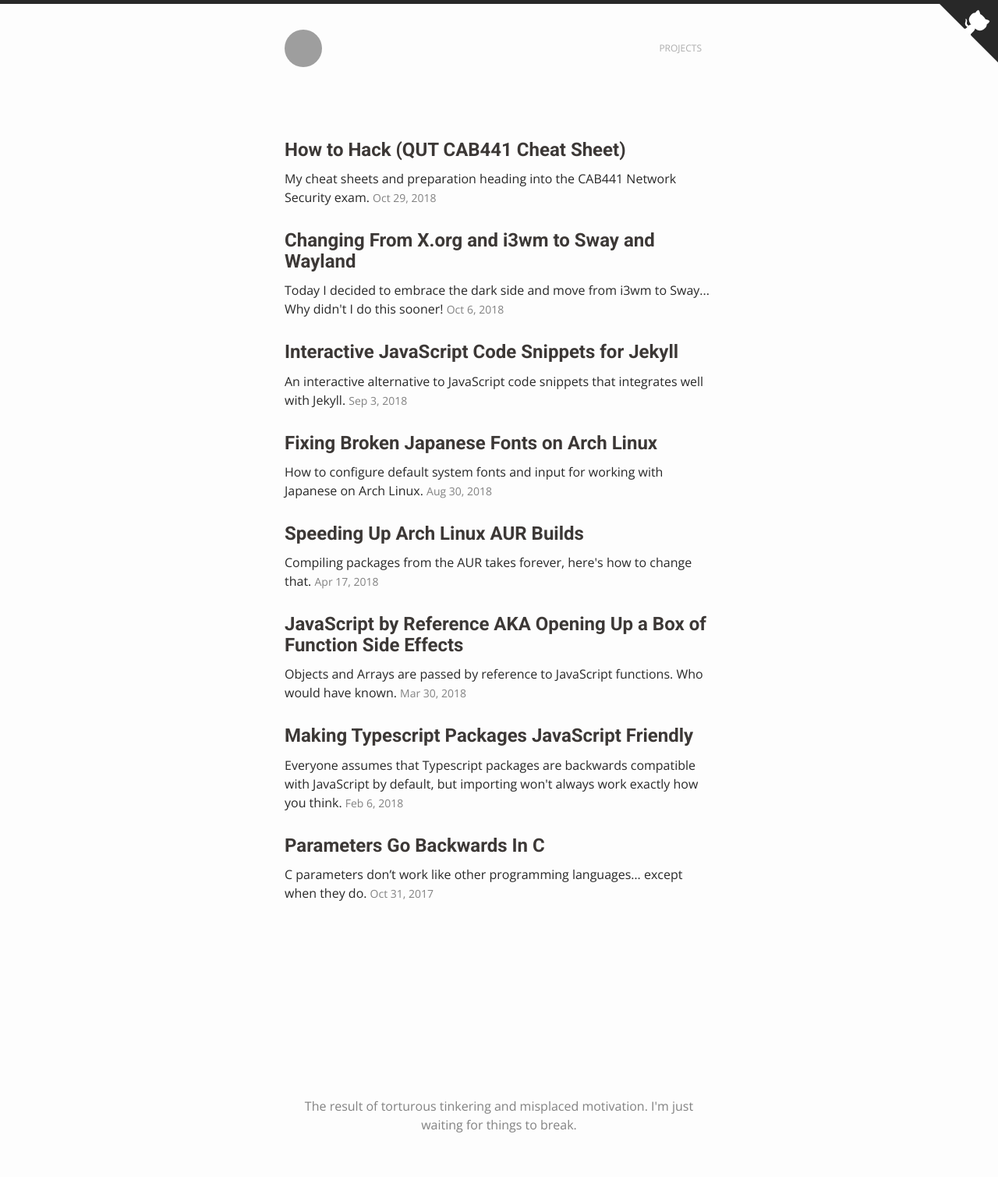
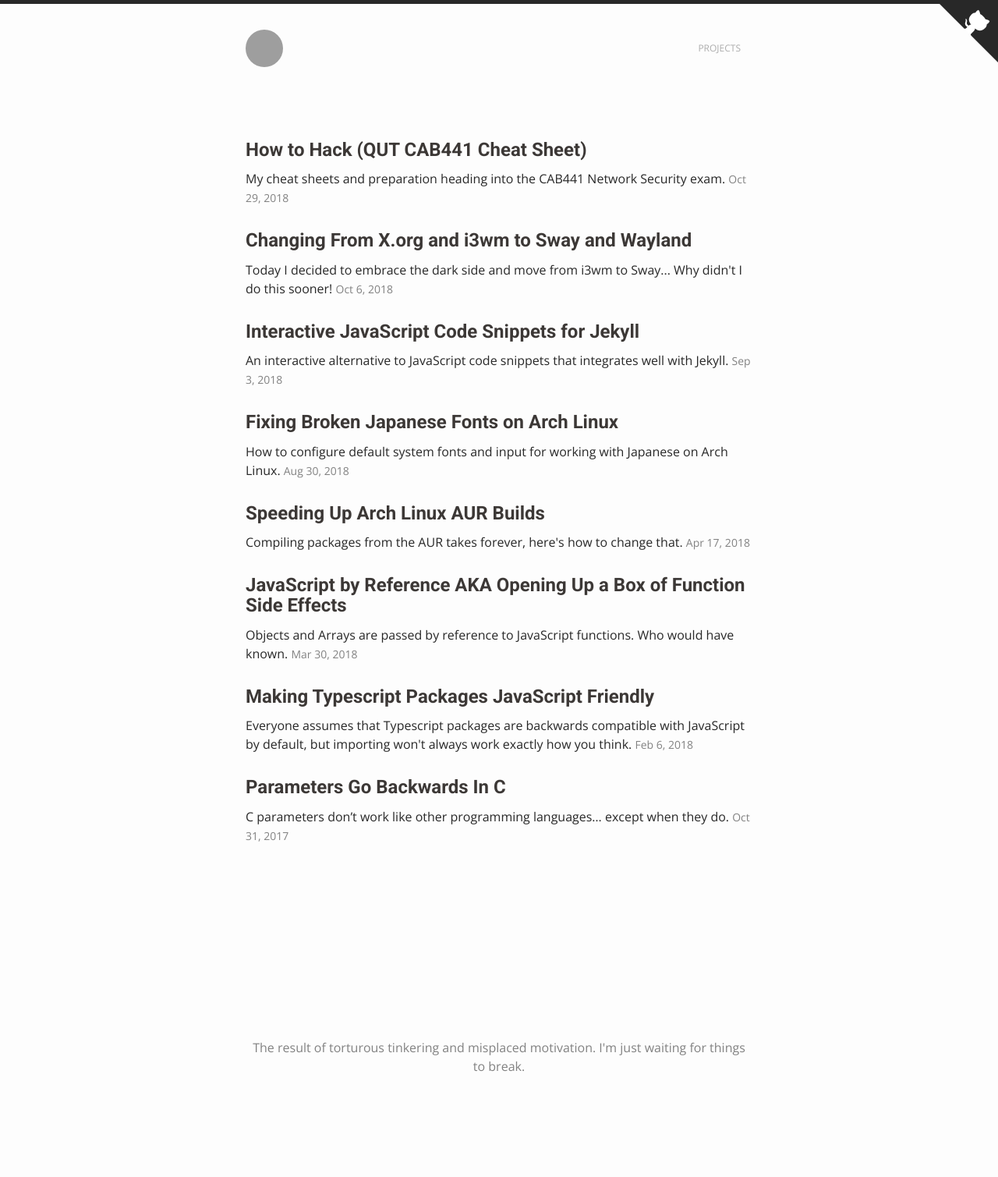
Before and after one commit to pbamotra/website, a Jekyll site: the page built from blog/index.html, in a window 1280 px wide. Shown: the whole page at 78% size. Built offline with Jekyll 4.4.1, drawn with Linux system fonts in a browser that asks for light colours; the list of posts is cut into pages by our own code; after the commit the page ends 1435 px from its top, so only the background shows below that; grey boxes are pictures that could not be loaded.

Commit message:
Update width

```diff
--- a/_sass/theme.scss
+++ b/_sass/theme.scss
@@ -21,7 +21,7 @@ $grey-color-light: lighten($grey-color, 40%) !default;
 $grey-color-dark:  darken($grey-color, 25%) !default;
 
 // Width of the content area
-$content-width:    670px !default;
+$content-width:    770px !default;
 
 $on-palm:          600px !default;
 $on-laptop:        720px !default;
```
